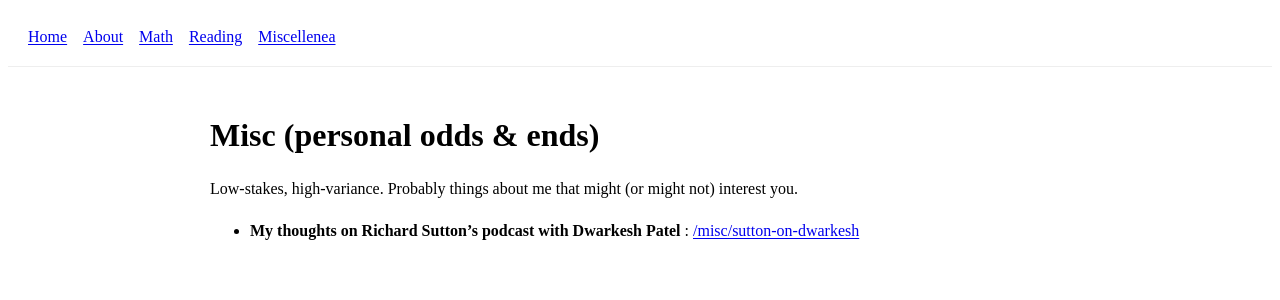
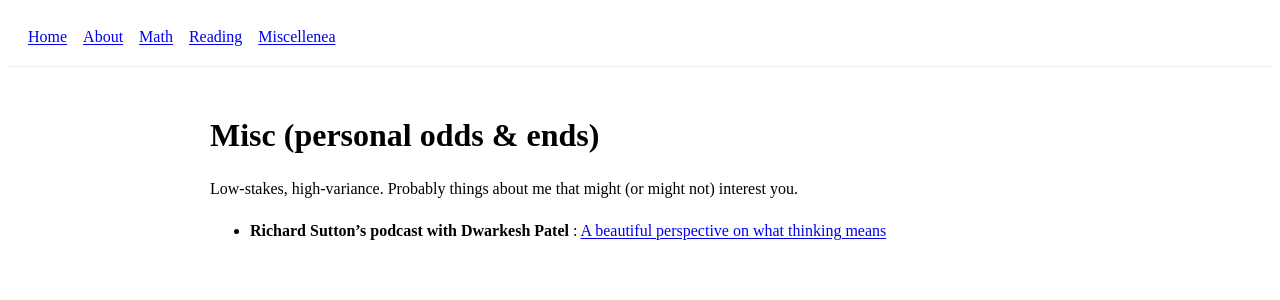
Before and after one commit to KevinDayve/KevinDayve.github.io, a Jekyll site: the page built from misc.md, in a window 1280 px wide. Shown: the top 300 px of the page. Built offline with Jekyll 4.4.1, drawn with Linux system fonts in a browser that asks for light colours.

Commit message:
misc: suttonxdwarkesh

```diff
--- a/misc.md
+++ b/misc.md
@@ -7,4 +7,4 @@ permalink: /misc
 
 Low-stakes, high-variance. Probably things about me that might (or might not) interest you.
 
-- **My thoughts on Richard Sutton’s podcast with Dwarkesh Patel** : [/misc/sutton-on-dwarkesh](/misc/sutton-on-dwarkesh)
+- **Richard Sutton’s podcast with Dwarkesh Patel** : [A beautiful perspective on what thinking means](/misc/sutton-on-dwarkesh)
```
